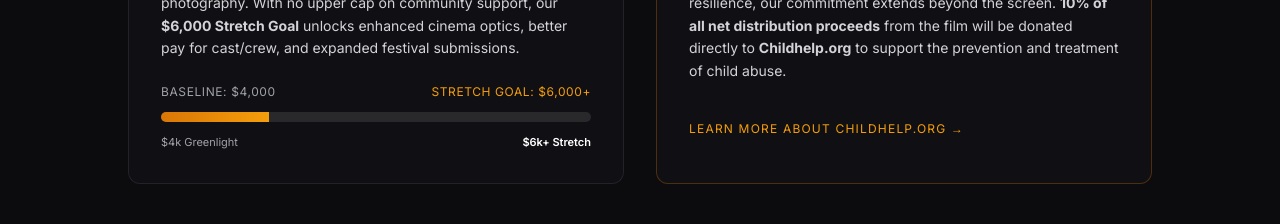
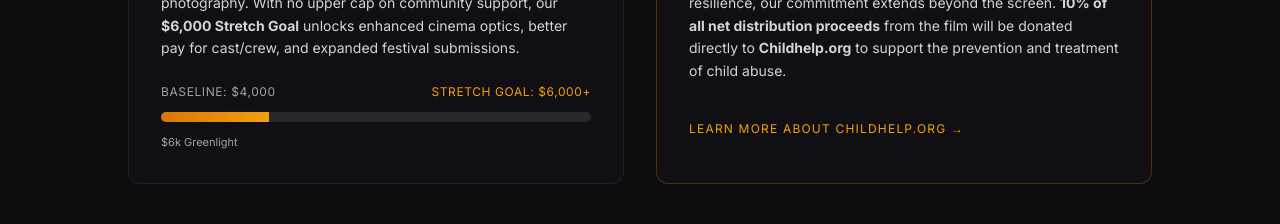
Before and after one commit to GabrielMichael-Productions/patientzerofilm.com, a plain HTML site: page index.html in a window 1280 px wide. Shown: the part 2760-2984 px from the top of the page. Drawn offline with nearby package versions, Linux system fonts and the light colour scheme.

Commit message:
Update index.html

```diff
--- a/index.html
+++ b/index.html
@@ -220,8 +220,8 @@
                             <div class="bg-gradient-to-r from-amberGlow to-amberBright h-full w-[25%]"></div>
                         </div>
                         <div class="flex justify-between text-[11px] text-sandMuted">
-                            <span>$4k Greenlight</span>
-                            <span class="text-white font-semibold">$6k+ Stretch</span>
+                            <span>$6k Greenlight</span>
+
                         </div>
                     </div>
                 </div>
```
